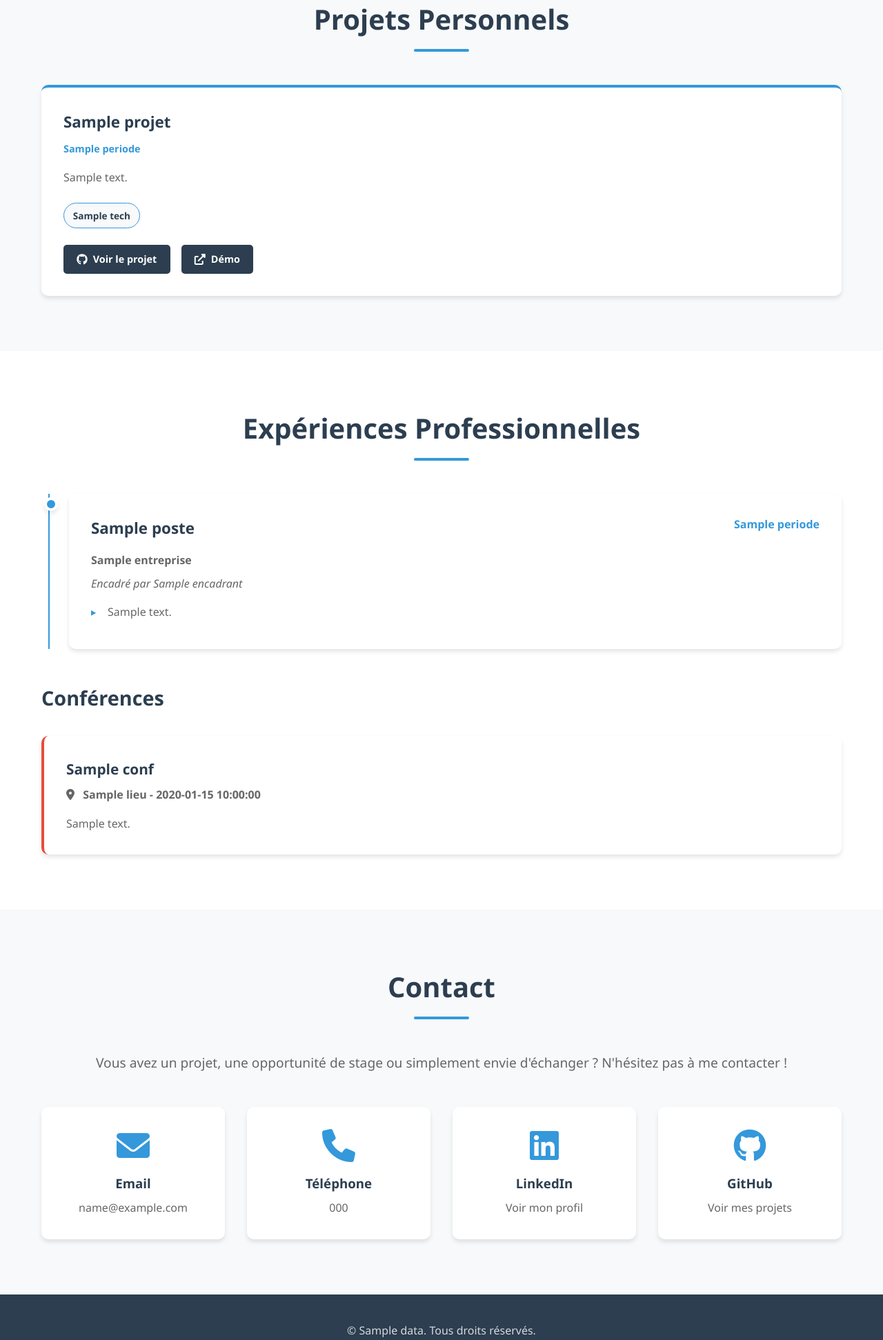
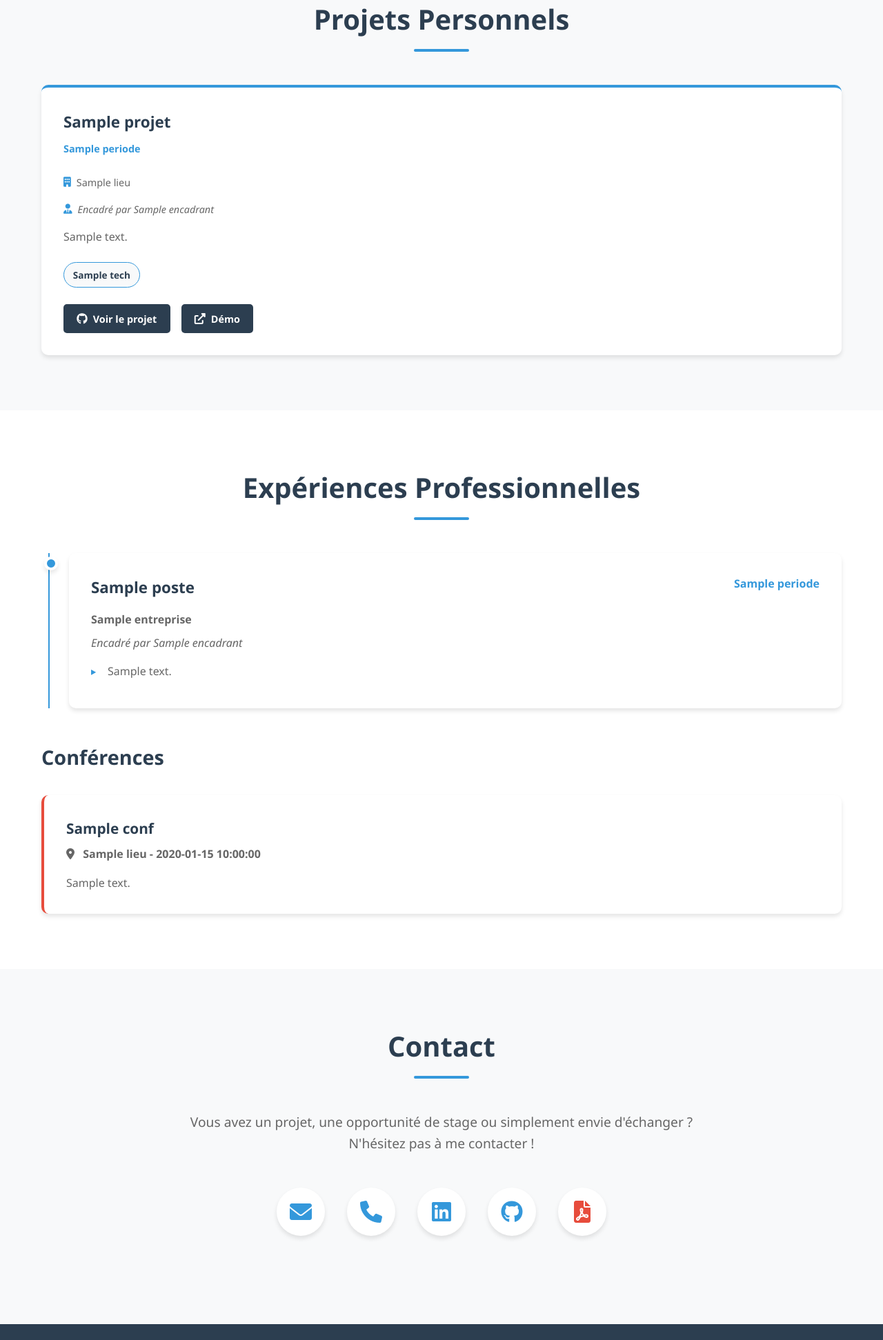
Before and after one commit to Marietou512/portfolio_oumar, a Flask app: template templates/index.html in a window 1280 px wide. Shown: the part 2947-4890 px from the top of the page at 69% size. Run offline with Flask 3, Linux system fonts and the light colour scheme; the template is opened without the code that fills it: most values are stand-ins (such as "Sample title", 1, 10 or a date in 2020).

Commit message:
ajout des compétences

```diff
--- a/main.py
+++ b/main.py
@@ -63,6 +63,8 @@ data = {
             'id': 1,
             'titre': 'Apprentissage Statistique (TER)',
             'periode': 'Mars 2024 – Juin 2025',
+            'lieu': 'Laboratoire LAGA - Université Sorbonne Paris Nord',
+            'encadrant': 'Thanh Mai PHAM NGOC',
             'description': (
                 'Projet de régression non paramétrique appliqué à des données réelles issues d\'un crash moto. '
                 'Estimation de la relation entre le temps et l\'accélération grâce à l\'estimateur à noyau, sans imposer de modèle linéaire. '
@@ -78,6 +80,8 @@ data = {
             'id': 2,
             'titre': 'Optimisation combinatoire – Problème du Voyageur de Commerce (TSP)',
             'periode': 'Nov. 2024 – Jan. 2025',
+            'lieu': 'Laboratoire LAGA - Université Sorbonne Paris Nord',
+            'encadrant': 'Emmanuel Audusse et Francis Nier',
             'description': (
                 'Étude, modélisation et résolution du TSP à partir d\'un cas réel en comparant plusieurs méthodes d\'optimisation combinatoire. '
                 'Implémentation et tests de trois approches (force brute, plus proche voisin et algorithme génétique) sur un ensemble de 10 villes réelles avec de vraies distances mesurées afin d\'évaluer concrètement la performance des algorithmes. '
@@ -104,29 +108,7 @@ data = {
     ],
 
     'experiences': [
-        {
-            'poste': 'Travail d\'étude et de recherche (TER)',
-            'entreprise': 'Laboratoire LAGA - Université Sorbonne Paris Nord',
-            'periode': 'Mars 2024 – Juin 2025',
-            'encadrant': 'Thanh Mai PHAM NGOC',
-            'details': [
-                'Codage en Python d\'une chaîne reproductible (prétraitement, simulations, figures)',
-                'Implémentation et comparaison d\'estimateurs à noyau (Nadaraya-Watson) et régresseurs locaux',
-                'Protocole de simulation et sélection automatique de h par validation croisée (LOO)',
-                'Application sur le jeu mcycle (MASS) : code, figures et rapport LaTeX'
-            ]
-        },
-        {
-            'poste': 'Projet d\'optimisation combinatoire',
-            'entreprise': 'Laboratoire LAGA - Université Sorbonne Paris Nord',
-            'periode': 'Nov. 2024 – Jan. 2025',
-            'encadrant': 'Emmanuel Audusse et Francis Nier',
-            'details': [
-                'Modélisation et résolution du problème du voyageur de commerce',
-                'Développement d\'algorithmes et modélisation mathématiques',
-                'Amélioration de la réduction de coût et des performances de calcul'
-            ]
-        },
+
         {
             'poste': 'Projet d\'analyse numérique',
             'entreprise': 'Laboratoire LAGA - Université Sorbonne Paris Nord',
--- a/static/css/style.css
+++ b/static/css/style.css
@@ -473,6 +473,26 @@ body {
     font-size: 0.9rem;
 }
 
+.project-location,
+.project-supervisor {
+    color: var(--text-light);
+    font-size: 0.9rem;
+    margin: 0.5rem 0;
+    display: flex;
+    align-items: center;
+    gap: 0.5rem;
+}
+
+.project-location i,
+.project-supervisor i {
+    color: var(--secondary-color);
+}
+
+.project-supervisor {
+    font-style: italic;
+    margin-bottom: 1rem;
+}
+
 .project-description {
     color: var(--text-light);
     line-height: 1.6;
@@ -575,41 +595,74 @@ body {
     color: var(--text-light);
 }
 
-.contact-grid {
-    display: grid;
-    grid-template-columns: repeat(auto-fit, minmax(250px, 1fr));
+.contact-icons {
+    display: flex;
+    justify-content: center;
+    align-items: center;
     gap: 2rem;
+    margin-bottom: 3rem;
+    flex-wrap: wrap;
 }
 
-.contact-card {
+.contact-icon {
+    width: 70px;
+    height: 70px;
+    display: flex;
+    align-items: center;
+    justify-content: center;
+    background: white;
+    border-radius: 50%;
+    box-shadow: var(--shadow);
+    transition: var(--transition);
+    text-decoration: none;
+    color: var(--secondary-color);
+    position: relative;
+}
+
+.contact-icon i {
+    font-size: 2rem;
+}
+
+.contact-icon:hover {
+    transform: translateY(-10px) scale(1.1);
+    box-shadow: 0 10px 25px rgba(0, 0, 0, 0.2);
+    background: var(--secondary-color);
+    color: white;
+}
+
+.contact-icon:nth-child(5) {
+    color: var(--accent-color);
+}
+
+.contact-icon:nth-child(5):hover {
+    background: var(--accent-color);
+    color: white;
+}
+
+.contact-info {
+    text-align: center;
     background: white;
     padding: 2rem;
     border-radius: 10px;
     box-shadow: var(--shadow);
-    text-align: center;
-    text-decoration: none;
-    color: var(--text-color);
-    transition: var(--transition);
+    max-width: 600px;
+    margin: 0 auto;
 }
 
-.contact-card:hover {
-    transform: translateY(-5px);
-    box-shadow: 0 8px 16px rgba(0, 0, 0, 0.15);
+.contact-info p {
+    display: flex;
+    align-items: center;
+    justify-content: center;
+    gap: 1rem;
+    margin: 1rem 0;
+    color: var(--text-color);
+    font-size: 1.1rem;
 }
 
-.contact-card i {
-    font-size: 3rem;
+.contact-info i {
     color: var(--secondary-color);
-    margin-bottom: 1rem;
-}
-
-.contact-card h3 {
-    color: var(--primary-color);
-    margin-bottom: 0.5rem;
-}
-
-.contact-card p {
-    color: var(--text-light);
+    font-size: 1.2rem;
+    width: 25px;
 }
 
 /* Footer */
@@ -711,6 +764,27 @@ body {
     .contact-grid {
         grid-template-columns: 1fr;
     }
+
+    .contact-icons {
+        gap: 1.5rem;
+    }
+
+    .contact-icon {
+        width: 60px;
+        height: 60px;
+    }
+
+    .contact-icon i {
+        font-size: 1.7rem;
+    }
+
+    .contact-info {
+        padding: 1.5rem;
+    }
+
+    .contact-info p {
+        font-size: 1rem;
+    }
 }
 
 @media (max-width: 480px) {
--- a/templates/index.html
+++ b/templates/index.html
@@ -163,6 +163,19 @@
                         <h3>{{ projet.titre }}</h3>
                         <span class="project-date">{{ projet.periode }}</span>
                     </div>
+
+                    {% if projet.lieu %}
+                    <p class="project-location">
+                        <i class="fas fa-building"></i> {{ projet.lieu }}
+                    </p>
+                    {% endif %}
+
+                    {% if projet.encadrant %}
+                    <p class="project-supervisor">
+                        <i class="fas fa-user-tie"></i> Encadré par {{ projet.encadrant }}
+                    </p>
+                    {% endif %}
+
                     <p class="project-description">{{ projet.description }}</p>
 
                     {% if projet.technologies %}
@@ -237,29 +250,27 @@
         <div class="container">
             <h2 class="section-title">Contact</h2>
             <div class="contact-content">
-                <p class="contact-intro">Vous avez un projet, une opportunité de stage ou simplement envie d'échanger ? N'hésitez pas à me contacter !</p>
-                <div class="contact-grid">
-                    <a href="/cdn-cgi/l/email-protection#7b00005b1f1a0f1a551e161a12175b0606" class="contact-card">
+                <p class="contact-intro">Vous avez un projet, une opportunité de stage ou simplement envie d'échanger ?
+                    <br>
+                    N'hésitez pas à me contacter !</p>
+                <div class="contact-icons">
+                    <a href="mailto:{{ data.email }}" class="contact-icon" title="Email : {{ data.email }}">
                         <i class="fas fa-envelope"></i>
-                        <h3>Email</h3>
-                        <p>{{ data.email }}</p>
                     </a>
-                    <a href="tel:{{ data.telephone }}" class="contact-card">
+                    <a href="tel:{{ data.telephone }}" class="contact-icon" title="Téléphone : {{ data.telephone }}">
                         <i class="fas fa-phone"></i>
-                        <h3>Téléphone</h3>
-                        <p>{{ data.telephone }}</p>
                     </a>
-                    <a href="https://{{ data.linkedin }}" target="_blank" class="contact-card">
+                    <a href="https://{{ data.linkedin }}" target="_blank" class="contact-icon" title="LinkedIn">
                         <i class="fab fa-linkedin"></i>
-                        <h3>LinkedIn</h3>
-                        <p>Voir mon profil</p>
                     </a>
-                    <a href="https://{{ data.github }}" target="_blank" class="contact-card">
+                    <a href="https://{{ data.github }}" target="_blank" class="contact-icon" title="GitHub">
                         <i class="fab fa-github"></i>
-                        <h3>GitHub</h3>
-                        <p>Voir mes projets</p>
+                    </a>
+                    <a href="{{ url_for('static', filename='cv/MAGASSA_Oumar_Cv.pdf') }}" target="_blank" class="contact-icon" title="Télécharger mon CV">
+                        <i class="fas fa-file-pdf"></i>
                     </a>
                 </div>
+
             </div>
         </div>
     </section>
@@ -267,7 +278,7 @@
     <!-- Footer -->
     <footer class="footer">
         <div class="container">
-            <p>&copy; {{ data.nom }}. Tous droits réservés.</p>
+            <p>&copy;  {{ data.nom }}</p>
 
         </div>
     </footer>
```
